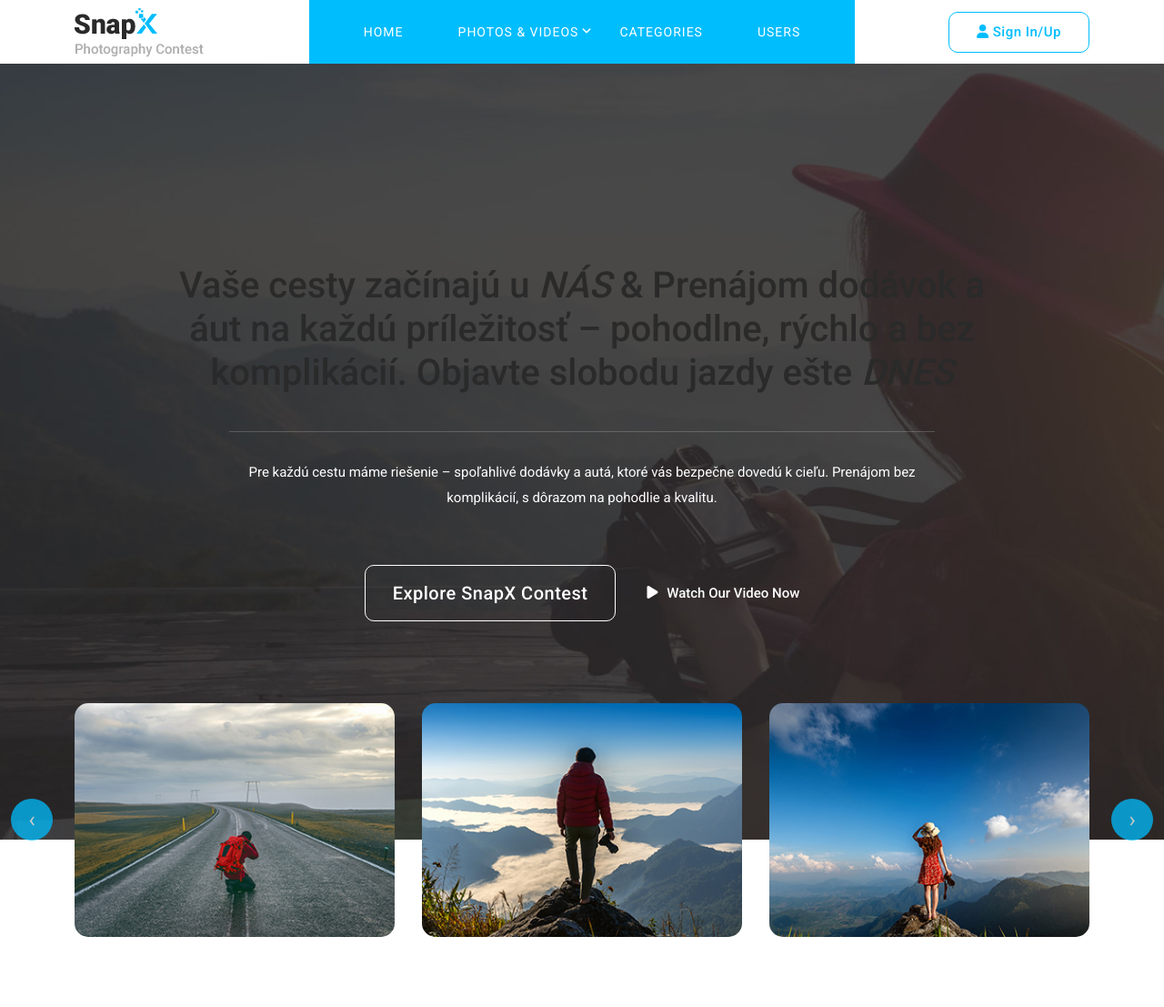
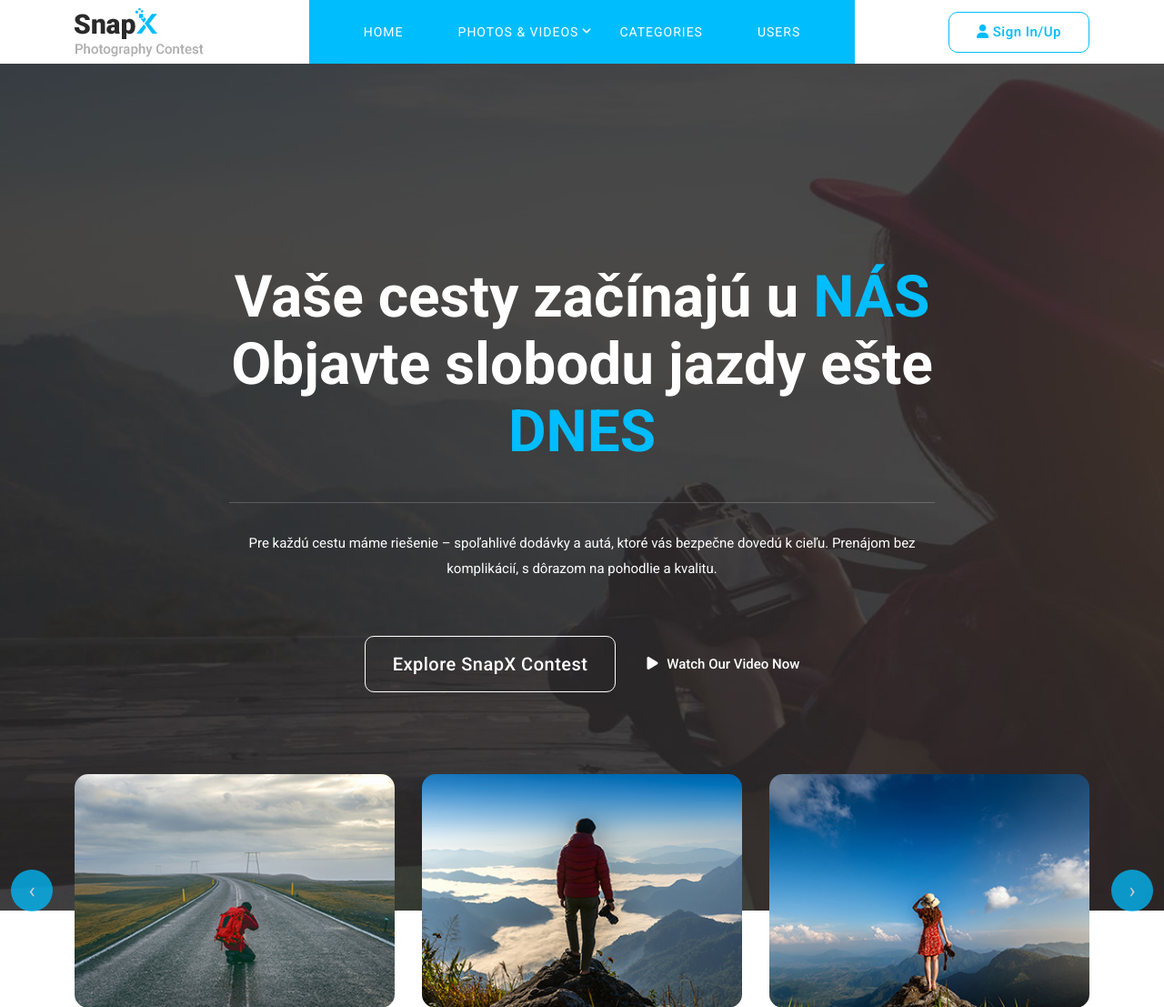
Before and after one commit to Papposourusus/Prenajom_aut_dodavok, a PHP site: page / in a window 1280 px wide. Shown: the top 1107 px of the page at 91% size. Run offline with PHP 8.4, Linux system fonts and the light colour scheme.

Commit message:
Update index.php

```diff
--- a/index.php
+++ b/index.php
@@ -126,7 +126,7 @@ https://templatemo.com/tm-576-snapx-photography
       <div class="row">
         <div class="col-lg-10 offset-lg-1">
           <div class="header-text">
-            <h1>Vaše cesty začínajú u <em>NÁS</em> &amp; Prenájom dodávok a áut na každú príležitosť – pohodlne, rýchlo a bez komplikácií. Objavte slobodu jazdy ešte <em>DNES</em></h1>
+            <h2>Vaše cesty začínajú u <em>NÁS</em> Objavte slobodu jazdy ešte <em>DNES</em></h2>
             <p>Pre každú cestu máme riešenie – spoľahlivé dodávky a autá, ktoré vás bezpečne dovedú k cieľu. Prenájom bez komplikácií, s dôrazom na pohodlie a kvalitu.</p>
             <div class="buttons">
               <div class="big-border-button">
```
